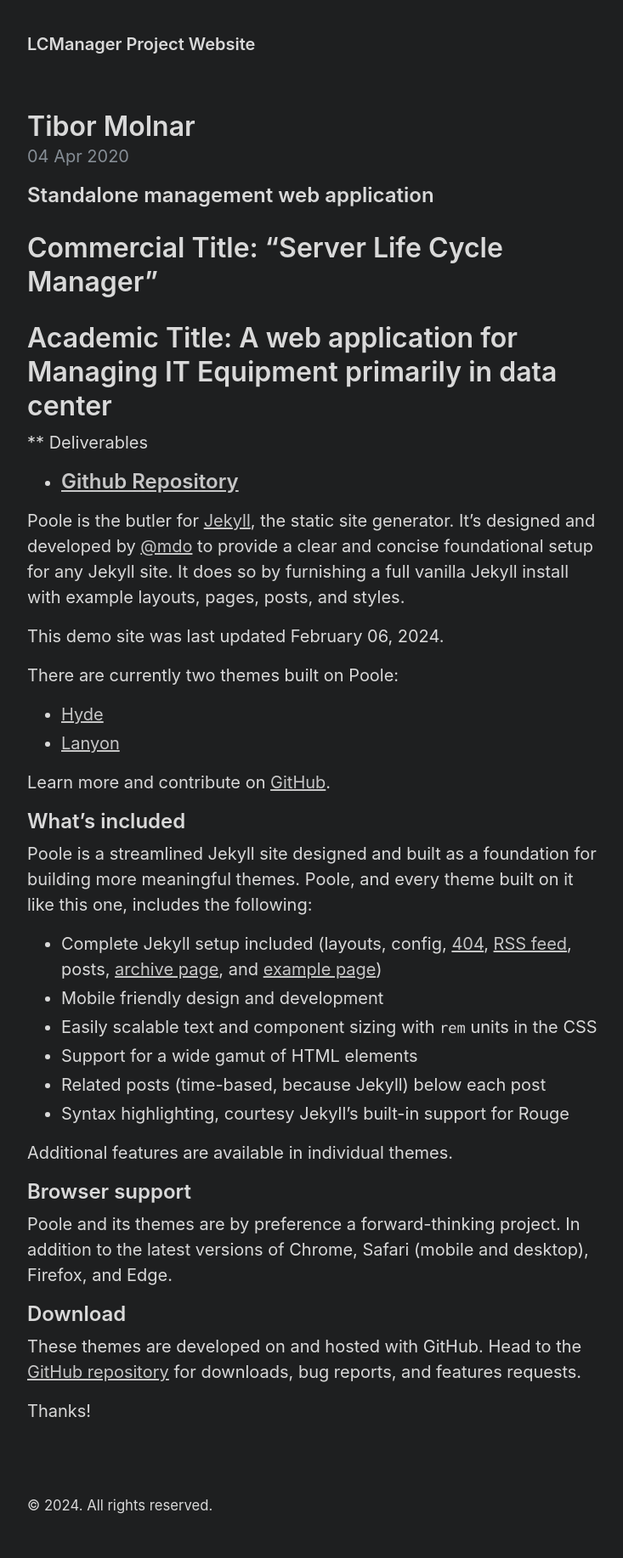
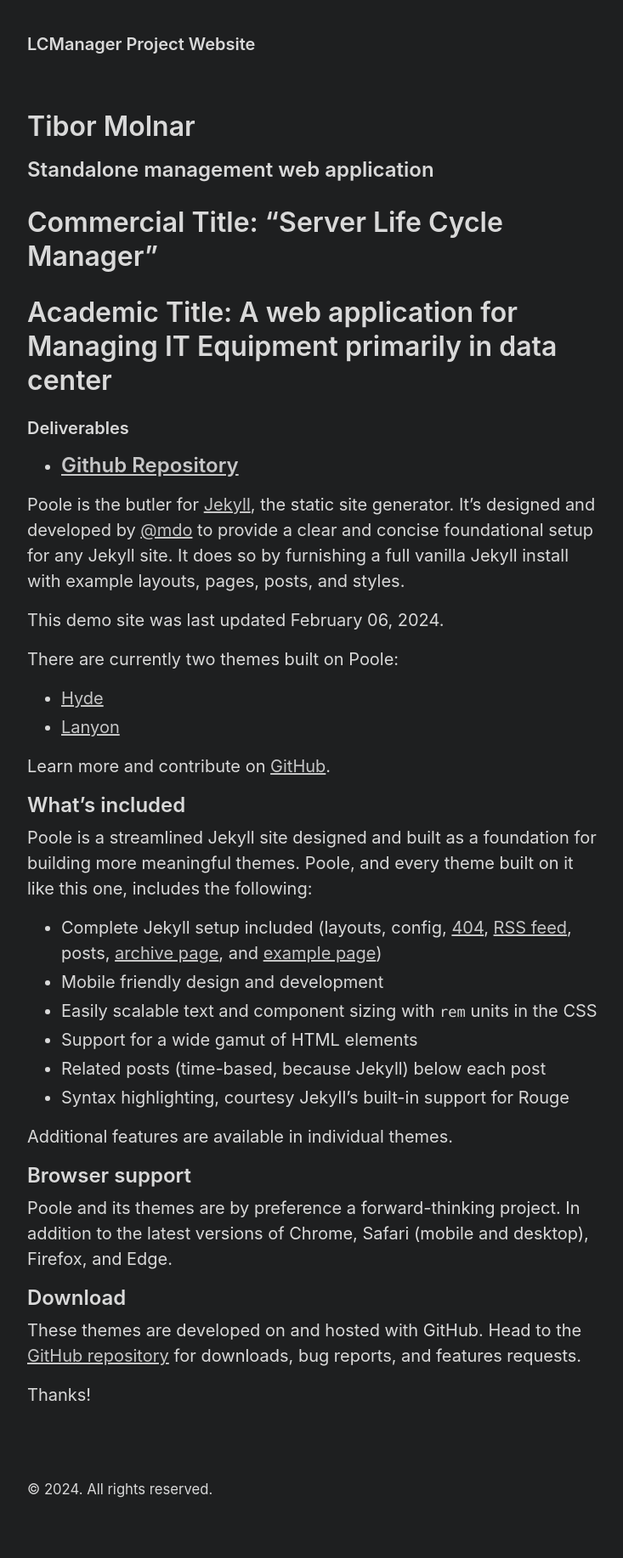
Before and after one commit to csibman27/csibman27.github.io, a Jekyll site: the page built from _posts/2020-04-04-introduction.md, in a window 1280 px wide. Shown: the whole page at 85% size, without its empty margins (272-1005 px from the left). Built offline with Jekyll 4.4.1, drawn with Linux system fonts in a browser that asks for light colours.

Commit message:
website name4

```diff
--- a/_layouts/post.html
+++ b/_layouts/post.html
@@ -4,7 +4,7 @@ layout: default
 
 <article class="post">
   <h1 class="post-title">{{ page.title }}</h1>
-  <time datetime="{{ page.date | date_to_xmlschema }}" class="post-date">{{ page.date | date_to_string }}</time>
+  <!-- <time datetime="{{ page.date | date_to_xmlschema }}" class="post-date">{{ page.date | date_to_string }}</time> -->
   {{ content }}
 </article>
 
--- a/_posts/2020-04-04-introduction.md
+++ b/_posts/2020-04-04-introduction.md
@@ -9,7 +9,7 @@ title: Tibor Molnar
 # Academic Title: A web application for Managing IT Equipment primarily in data center
 
 
-** Deliverables
+### Deliverables
 * [Github Repository](https://github.com/csibman27/LCManagerV3)
 -----
 
```
